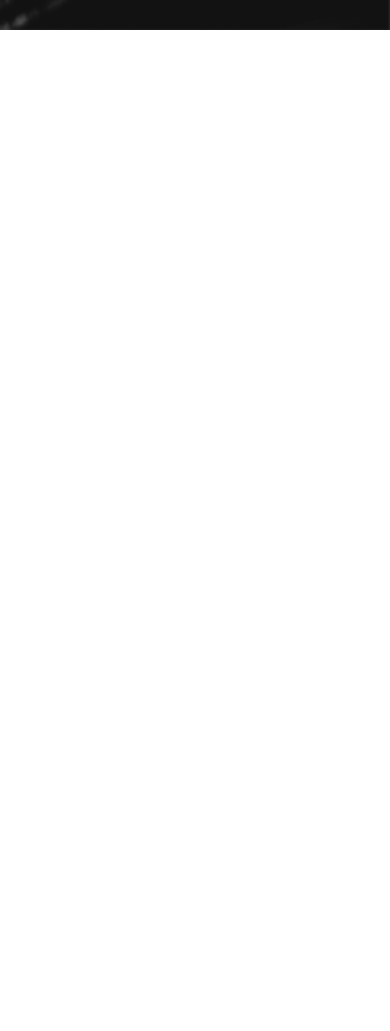
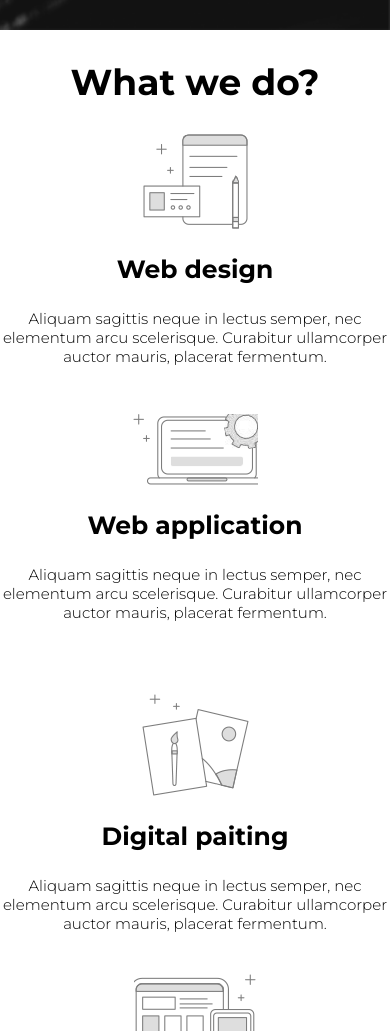
Before and after one commit to danieru0/interactive-agency, a plain HTML site: page index.html in a window 390 px wide. Shown: the part 1800-2831 px from the top of the page. Before the commit the page ends 2724 px from the top, so only its background shows below. Drawn offline with Linux system fonts and the light colour scheme.

Commit message:
what do section add

```diff
--- a/index.html
+++ b/index.html
@@ -47,12 +47,48 @@
                 <button>Ask for price</button>
             </div>
             <div class="code_box">
-                <h2>Best<span class="code_box_bold">Design</span></h2>
+                <h2>Best<span class="code_box_bold">Code</span></h2>
                 <p>Aliquam sagittis neque in lectus semper, nec elementum arcu scelerisque. Curabitur ullamcorper auctor mauris, placerat fermentum lectus vulputate sed. Phasellus vestibulum sit amet dolor eget eleifend. </p>
                 <button>Ask for price</button>
             </div>
         </section>
-        <section class="what_do"></section>
+        <section class="what_do">
+            <h2>What we do?</h2>
+            <div class="what_do_content">
+                <div class="what_do_content_box">
+                    <img src="imgs/webdesignicon.png" class="one">
+                    <div class="what_do_content_box_text">
+                        <h3>Web design</h3>
+                        <p>Aliquam sagittis neque in lectus semper, nec elementum arcu scelerisque. Curabitur ullamcorper auctor mauris, placerat fermentum.</p>
+                    </div>
+                </div>
+                <div class="what_do_content_box">
+                    <img src="imgs/webapplicationicon.png" class="two">
+                    <div class="what_do_content_box_text">
+                        <h3>Web application</h3>
+                        <p>Aliquam sagittis neque in lectus semper, nec elementum arcu scelerisque. Curabitur ullamcorper auctor mauris, placerat fermentum.</p>
+                    </div>
+                </div>
+                <div class="what_do_content_box">
+                    <img src="imgs/digitialpaitingicon.png" class="three">
+                    <div class="what_do_content_box_text">
+                        <h3>Digital paiting</h3>
+                        <p>Aliquam sagittis neque in lectus semper, nec elementum arcu scelerisque. Curabitur ullamcorper auctor mauris, placerat fermentum.</p>
+                    </div>
+                </div>
+                <div class="what_do_content_box">
+                    <img src="imgs/deskoptapplicationicon.png" class="four">
+                    <div class="what_do_content_box_text last-child_text">
+                        <h3>Deskopt Applications</h3>
+                        <p>Aliquam sagittis neque in lectus semper, nec elementum arcu scelerisque. Curabitur ullamcorper auctor mauris, placerat fermentum.</p>
+                    </div>
+                </div>
+            </div>
+            <button>Ask for price</button>
+        </section>
+        <section class="portfolio">
+
+        </section>
     <script src="js/menu-hamburger.js"></script>
     <script src="js/sticky-nav.js"></script>
 	</body>
--- a/style.css
+++ b/style.css
@@ -350,8 +350,14 @@ header {
 
 @media only screen and (max-width: 1204px) {
     .code_design {
+        height: 650px;
         flex-direction: column;
         background-position: center;
+        background-size: cover;
+    }
+
+    .code_box {
+        padding-bottom: 50px;
     }
 
     .code_box h2 {
@@ -374,7 +380,6 @@ header {
 @media only screen and (max-width: 640px) {
     .code_design {
         height: 750px;
-        background-size: cover;
         background-position: center right;
     }
 
@@ -388,6 +393,141 @@ header {
 }
 
 .what_do {
+    position: relative;
     width: 100%;
     height: 894px;
+    font-family: Montserrat;
+    display: flex;
+    justify-content: center;
+    align-items: center;
+    flex-direction: column;
 }
+
+.what_do h2 {
+    font-size: 40px;
+}
+
+.what_do_content {
+    width: 1320px;
+    padding-bottom: 200px;
+    height: 400px;
+    display: flex;
+    flex-wrap: wrap;
+    justify-content: space-between;
+}
+
+.what_do_content_box {
+    width: 600px;
+    height: 150px;
+    display: flex;
+    align-items: center;
+    position: relative;
+}
+
+.what_do_content_box img {
+    margin-right: 40px;
+}
+
+.what_do_content_box_text h3 {
+    font-size: 25px;
+}
+
+.what_do_content_box_text p {
+    font-size: 15px;
+    font-weight: 200;
+}
+
+.four {
+    padding-left: 10px;
+}
+
+.what_do button {
+    position: absolute;
+    bottom: 150px;
+    width: 205px;
+    height: 50px;
+    border: none;
+    background: #4e007c; /* Old browsers */
+    background: -moz-linear-gradient(left, #4e007c 3%, #b00084 99%); /* FF3.6-15 */
+    background: -webkit-linear-gradient(left, #4e007c 3%,#b00084 99%); /* Chrome10-25,Safari5.1-6 */
+    background: linear-gradient(to right, #4e007c 3%,#b00084 99%); /* W3C, IE10+, FF16+, Chrome26+, Opera12+, Safari7+ */
+    filter: progid:DXImageTransform.Microsoft.gradient( startColorstr='#4e007c', endColorstr='#b00084',GradientType=1 ); /* IE6-9 */
+    text-align: center;
+    color: #ffffff;
+    font-size: 18px;
+    font-family: Montserrat;
+    border-radius: 60px;
+    font-weight: 300;
+    cursor: pointer;
+    transition: 0.5s;
+}
+
+.what_do button:focus,
+.what_do button:hover {
+    width: 230px;
+}
+
+@media only screen and (max-width: 1410px) {
+    .what_do_content {
+        width: 100%;
+        justify-content: center;
+        align-items: center;
+    }
+}
+
+@media only screen and (max-width: 1216px) {
+    .what_do {
+        justify-content: flex-start;
+        height: 850px;
+    }
+
+    .what_do button {
+        bottom: 50px;
+    }
+
+    .two {
+        padding-right: 10px;
+    }
+
+    .one {
+        padding-right:  35px;
+    }
+
+    .three {
+        padding-right: 25px;
+    }
+
+
+}
+
+@media only screen and (max-width: 520px) {
+    .what_do {
+        height: 1380px;
+        text-align: center;
+    }
+
+    .what_do h2 {
+        font-size: 36px;
+    }
+
+    .what_do button {
+        bottom: 70px;
+    }
+
+    .what_do_content_box img {
+        padding: 0;
+        margin: 0;
+    }
+
+    .what_do_content_box {
+        flex-direction: column;
+        text-align: center;
+        height: 280px;
+    }
+}
+
+.portfolio {
+    width: 100%;
+    height: 480px;
+    background-color: red;
+}
```
